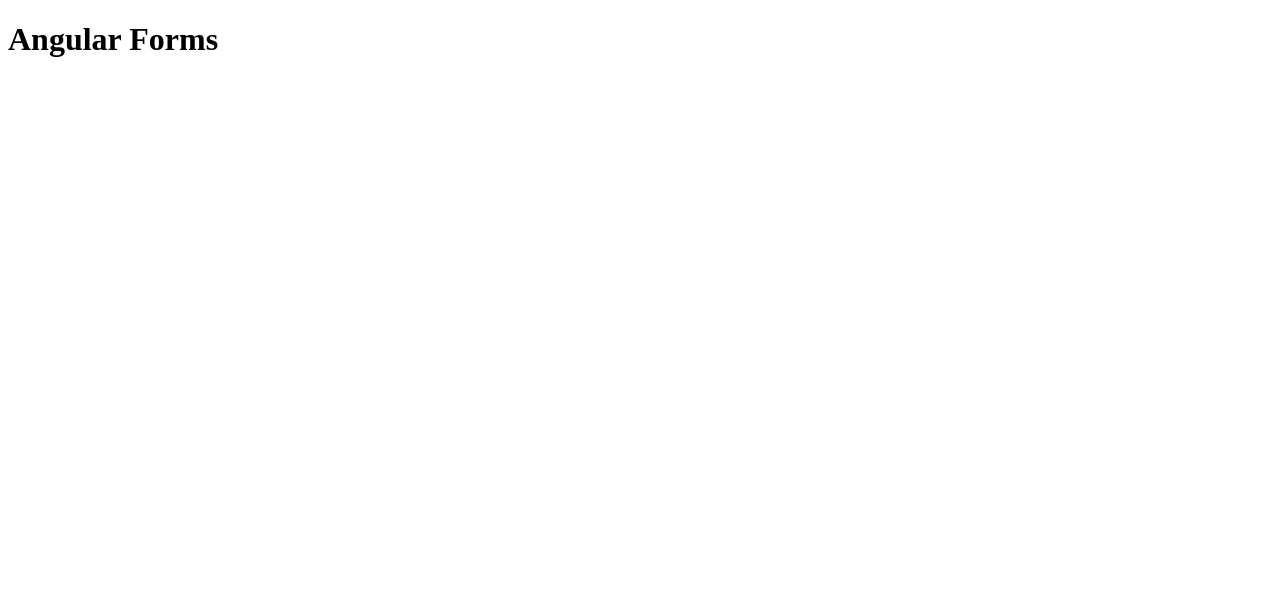
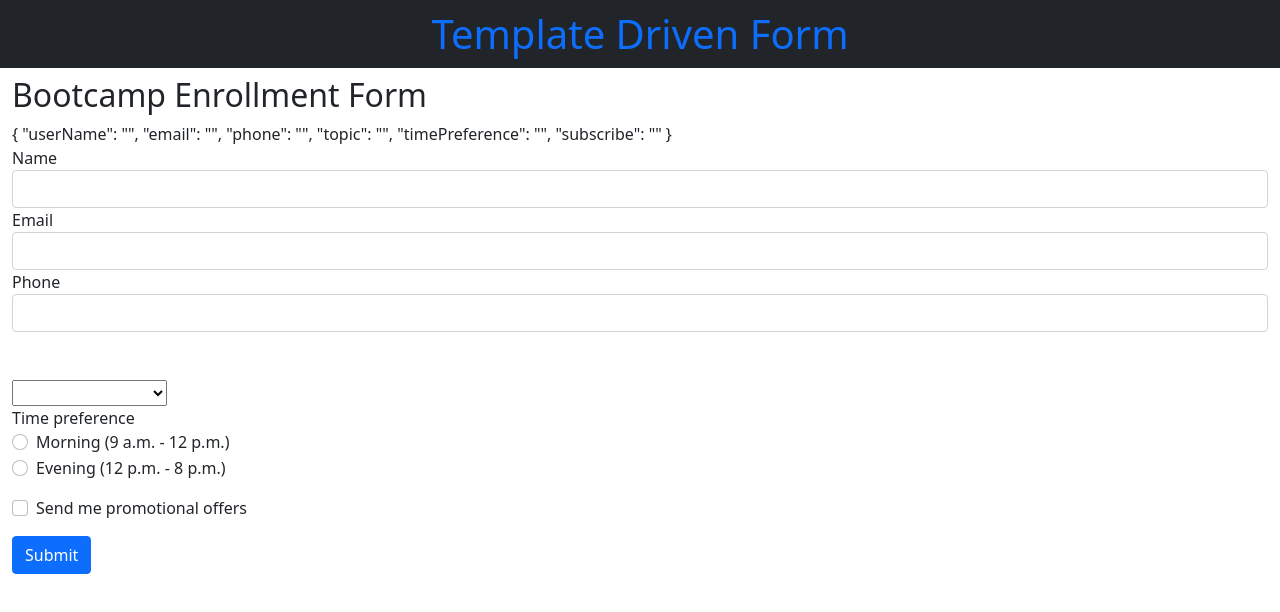
Before and after one commit to mk-softdev/NG-Form-00002, an Angular app: page / in a window 1280 px wide. Shown: the top 612 px of the page. Built offline with nearby package versions, Linux system fonts and the light colour scheme.

Commit message:
'template-driven-form-created'

```diff
--- a/src/app/app.component.css
+++ b/src/app/app.component.css
@@ -0,0 +1,3 @@
+h1{
+    padding:10px;
+}
--- a/src/app/app.component.html
+++ b/src/app/app.component.html
@@ -1 +1,83 @@
-<h1>Angular Forms</h1>
+<h1 class="text-center text-primary bg-dark">Template Driven Form</h1>
+
+<div class="container-fluid">
+  <h2>Bootcamp Enrollment Form</h2>
+  <form #userForm="ngForm">
+
+    <!-- Example of ngModelGroup Example-->
+
+    <!--<div ngModelGroup="address">
+
+      <div class="form-group">
+        <label>Street</label>
+        <input type="text" class="form-control" name="street" ngModel>
+      </div>
+
+      <div class="form-group">
+        <label>City</label>
+        <input type="text" class="form-control" name="city" ngModel>
+      </div>
+
+      <div class="form-group">
+        <label>State</label>
+        <input type="text" class="form-control" name="state" ngModel>
+      </div>
+
+      <div class="form-group">
+        <label>Postal Code</label>
+        <input type="text" class="form-control" name="postalCode" ngModel>
+      </div>
+
+    </div>
+
+    <br>
+    <hr>
+    <br>-->
+    {{userForm.value | json}}
+
+    <div class="form-group">
+      <label>Name</label>
+      <input type="text" class="form-control" name="userName" ngModel>
+    </div>
+
+    <div class="form-group">
+      <label>Email</label>
+      <input type="email" class="form-control" name="email" ngModel>
+    </div>
+
+    <div class="form-group">
+      <label>Phone</label>
+      <input type="tel" class="form-control" name="phone" ngModel>
+    </div>
+
+    <br><br>
+
+    <div class="form-group">
+      <select class="custom-select" name="topic" ngModel>
+        <option selected>I am interested in</option>
+        <option *ngFor="let topic of topics">{{topic}}</option>
+      </select>
+    </div>
+
+    <div class="mb-3">
+      <label>Time preference</label>
+      <div class="form-check">
+        <input type="radio" class="form-check-input" name="timePreference" value="morning" ngModel>
+        <label class="form-check-label">Morning (9 a.m. - 12 p.m.)</label>
+      </div>
+      <div class="form-check">
+        <input type="radio" class="form-check-input" name="timePreference" value="evening" ngModel>
+        <label class="form-check-label">Evening (12 p.m. - 8 p.m.)</label>
+      </div>
+
+    </div>
+
+    <div class="form-check mb-3">
+      <input type="checkbox" class="form-check-input" name="subscribe" ngModel>
+      <label class="form-check-label">Send me promotional offers</label>
+    </div>
+
+    <button class="btn btn-primary" type="submit">Submit</button>
+
+  </form>
+</div>
--- a/src/app/app.component.ts
+++ b/src/app/app.component.ts
@@ -7,4 +7,7 @@ import { Component } from '@angular/core';
 })
 export class AppComponent {
   title = 'NGForm';
+
+  topics = ['Angular','React','Vue'];
+
 }
--- a/src/app/app.module.ts
+++ b/src/app/app.module.ts
@@ -1,5 +1,6 @@
 import { NgModule } from '@angular/core';
 import { BrowserModule } from '@angular/platform-browser';
+import { FormsModule } from '@angular/forms';
 
 import { AppRoutingModule } from './app-routing.module';
 import { AppComponent } from './app.component';
@@ -10,7 +11,8 @@ import { AppComponent } from './app.component';
   ],
   imports: [
     BrowserModule,
-    AppRoutingModule
+    AppRoutingModule,
+    FormsModule
   ],
   providers: [],
   bootstrap: [AppComponent]
--- a/src/index.html
+++ b/src/index.html
@@ -6,6 +6,10 @@
   <base href="/">
   <meta name="viewport" content="width=device-width, initial-scale=1">
   <link rel="icon" type="image/x-icon" href="favicon.ico">
+  <link href="https://cdn.jsdelivr.net/npm/bootstrap@5.1.0/dist/css/bootstrap.min.css" rel="stylesheet" integrity="sha384-KyZXEAg3QhqLMpG8r+8fhAXLRk2vvoC2f3B09zVXn8CA5QIVfZOJ3BCsw2P0p/We" crossorigin="anonymous">
+  <script src="https://cdn.jsdelivr.net/npm/bootstrap@5.1.0/dist/js/bootstrap.bundle.min.js" integrity="sha384-U1DAWAznBHeqEIlVSCgzq+c9gqGAJn5c/t99JyeKa9xxaYpSvHU5awsuZVVFIhvj" crossorigin="anonymous"></script>
+  <script src="https://cdn.jsdelivr.net/npm/@popperjs/core@2.9.3/dist/umd/popper.min.js" integrity="sha384-eMNCOe7tC1doHpGoWe/6oMVemdAVTMs2xqW4mwXrXsW0L84Iytr2wi5v2QjrP/xp" crossorigin="anonymous"></script>
+<script src="https://cdn.jsdelivr.net/npm/bootstrap@5.1.0/dist/js/bootstrap.min.js" integrity="sha384-cn7l7gDp0eyniUwwAZgrzD06kc/tftFf19TOAs2zVinnD/C7E91j9yyk5//jjpt/" crossorigin="anonymous"></script>
 </head>
 <body>
   <app-root></app-root>
```
